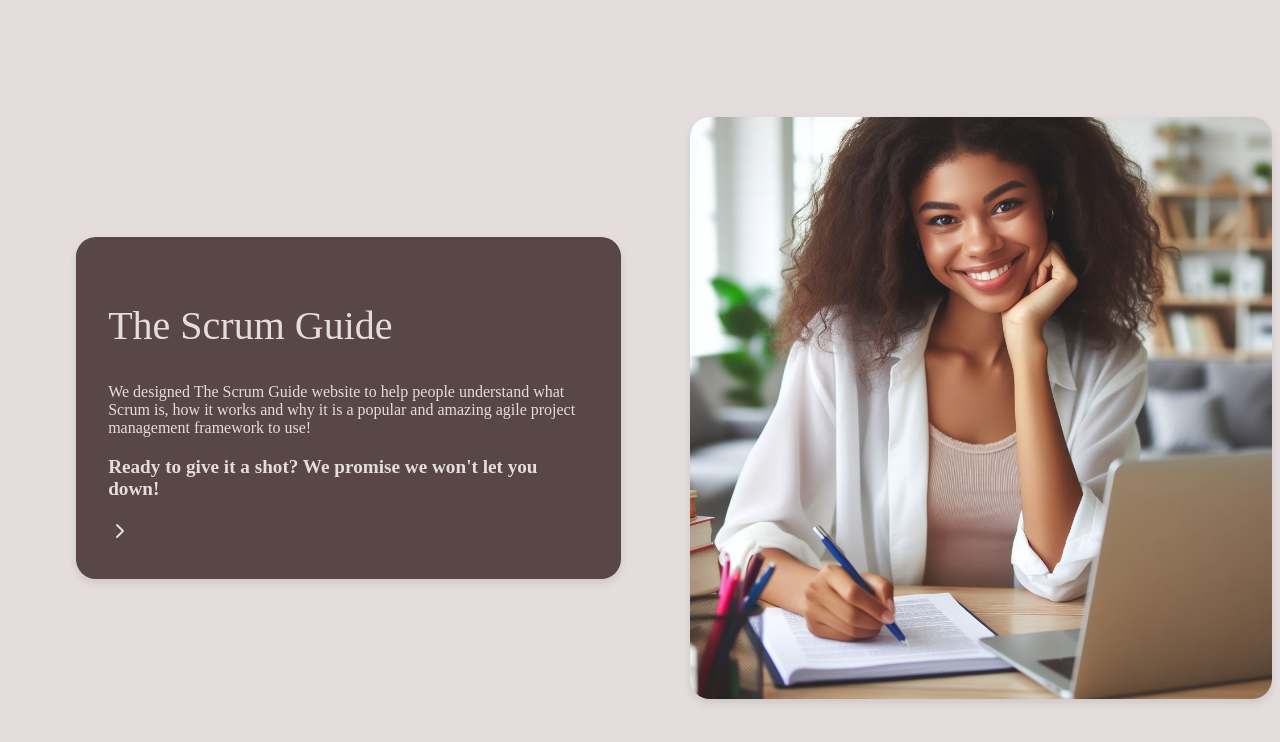
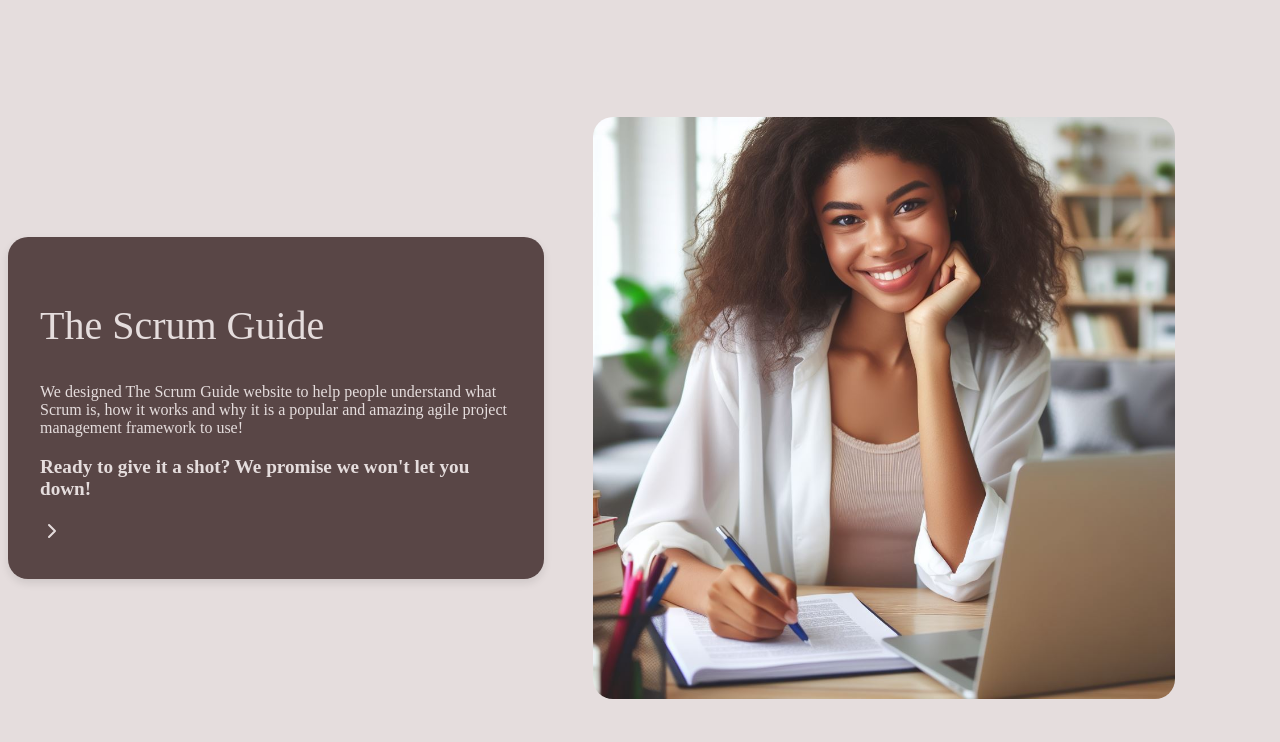
Before and after one commit to Wilma-Norman/Scrum-Project-assignment, a React (Vite) app: page / in a window 1280 px wide. Shown: the top 742 px of the page. Built offline with nearby package versions, Linux system fonts and the light colour scheme.

Commit message:
worked on css and media screen

```diff
--- a/src/Components/Home/ScrumGuide/ScrumGuide.module.css
+++ b/src/Components/Home/ScrumGuide/ScrumGuide.module.css
@@ -1,36 +1,39 @@
 html {
     background-color: #E5DDDD;
-}
-
-img {
-    width: 80%;
-    border-radius: 20px;
-    box-shadow: 0 4px 8px rgba(0, 0, 0, 0.1);
-    margin: auto;
-}
-
-.imageContainer {
-    display: flex;
-    align-items: center;
-    justify-content: center;
 }
 
 .container {
     display: flex;
     justify-content: center;
     align-items: center;
-    flex-direction: row;
+    flex-direction: column-reverse;
 }
 
 .textContainer {
     background-color: #594646;
     color: #E5DDDD;
     border-radius: 20px;
-    width: 60%;
-    padding: 3.2rem;
+    width: 50%;
+    padding: 1.6rem;
     box-shadow: 0 4px 8px rgba(0, 0, 0, 0.1);
     font-size: 1.1rem;
+    width: auto;
 }
+
+.imageContainer {
+    width: 50%;
+    display: flex;
+    justify-content: center;
+    align-items: center;
+    width: auto;
+}
+
+img {
+    max-width: 100%;
+    height: auto;
+    border-radius: 20px;
+}
+
 
 .title {
     font-weight: normal;
@@ -48,20 +51,21 @@ a {
     color: #E5DDDD;
 }
 
-@media screen and (min-height: 768px){
+@media screen and (min-width: 768px){
     img {
-        width: 100%;
+        width: 80%;
+        margin-right: 3rem;
     }
 
     .textContainer {
-        width: 80%;
+        width: 60%;
         padding: 2rem;
         font-size: 1rem;
     }
 
     .container {
         display: flex;
-        flex-direction: column;
+        flex-direction: row;
     }
 
 }
--- a/src/Components/Home/ScrumGuide/index.jsx
+++ b/src/Components/Home/ScrumGuide/index.jsx
@@ -13,10 +13,10 @@ const ScrumGuide = () => {
                 <p className={styles.smallText}>{Home.readyToGoText}</p>
                 <Buttons direction="forward" path="/" className={styles.button}/>
             </div>
-        </div>
             <div className={styles.imageContainer}>
                 <img src="../../Public/Images/happygirl.jpg" alt="Happy woman at office" />
             </div>
+        </div>
         </>
     )
 }
```
